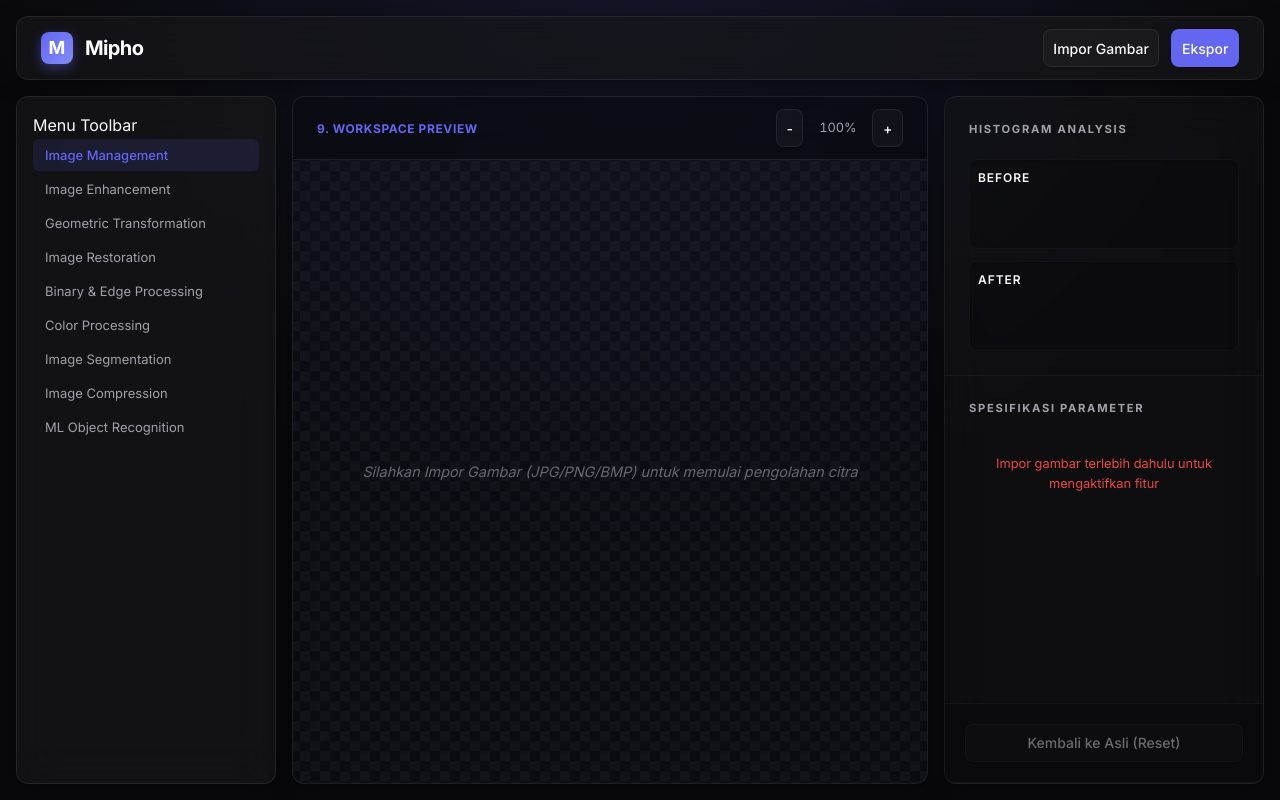
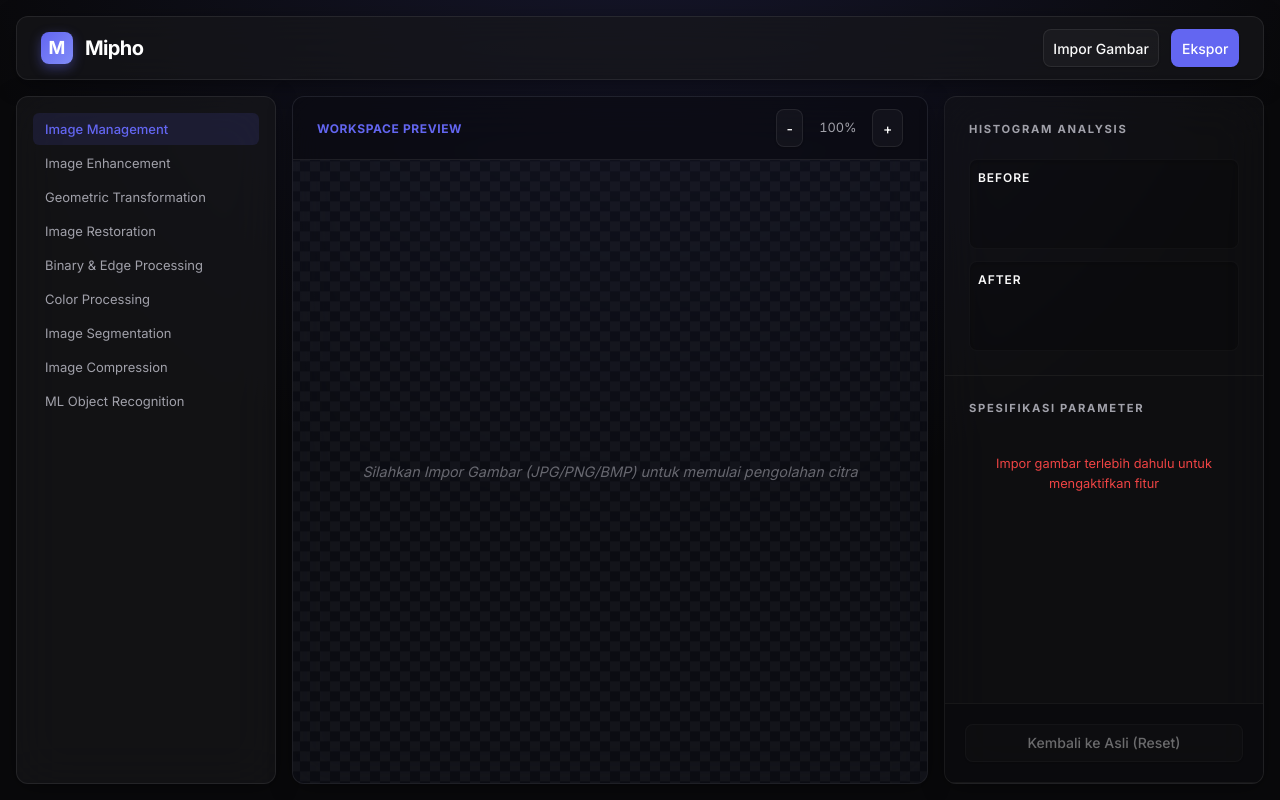
Before and after one commit to ahmdraihn/miniphotoshop, a React (Vite) app: page / in a window 1280 px wide. Built offline with nearby package versions, Linux system fonts and the light colour scheme.

Commit message:
fix: remove number 9 from Workspace Preview title and delete Menu Toolbar header from Sidebar

```diff
--- a/src/components/Canvas.tsx
+++ b/src/components/Canvas.tsx
@@ -15,7 +15,7 @@ export default function Canvas({ sourceImage, processedImage }: CanvasProps) {
   return (
     <section className="glass-panel canvas-area animate-fade-in">
       <div className="canvas-header">
-        <h2 className="canvas-title">9. Workspace Preview</h2>
+        <h2 className="canvas-title">Workspace Preview</h2>
         <div className="zoom-controls">
           <button className="glass-button" onClick={handleZoomOut}>-</button>
           <span className="zoom-value">{Math.round(zoom * 100)}%</span>
--- a/src/components/Sidebar.tsx
+++ b/src/components/Sidebar.tsx
@@ -24,10 +24,6 @@ export default function Sidebar({ activeTool, setActiveTool }: SidebarProps) {
   return (
     <aside className="glass-panel sidebar animate-fade-in">
       <div className="mb-4">
-        <label className={`text-[10px] uppercase text-secondary/50 block mb-3 tracking-[0.1em] px-2 ${activeTool === 'ObjectRecognitionML' ? 'font-black text-accent' : 'font-bold'}`}>
-          {activeTool === 'ObjectRecognitionML' ? 'MENU TOOLBAR' : 'Menu Toolbar'}
-        </label>
-
         <nav className="nav-menu">
           {menuOptions.map((option) => (
             <button
```
